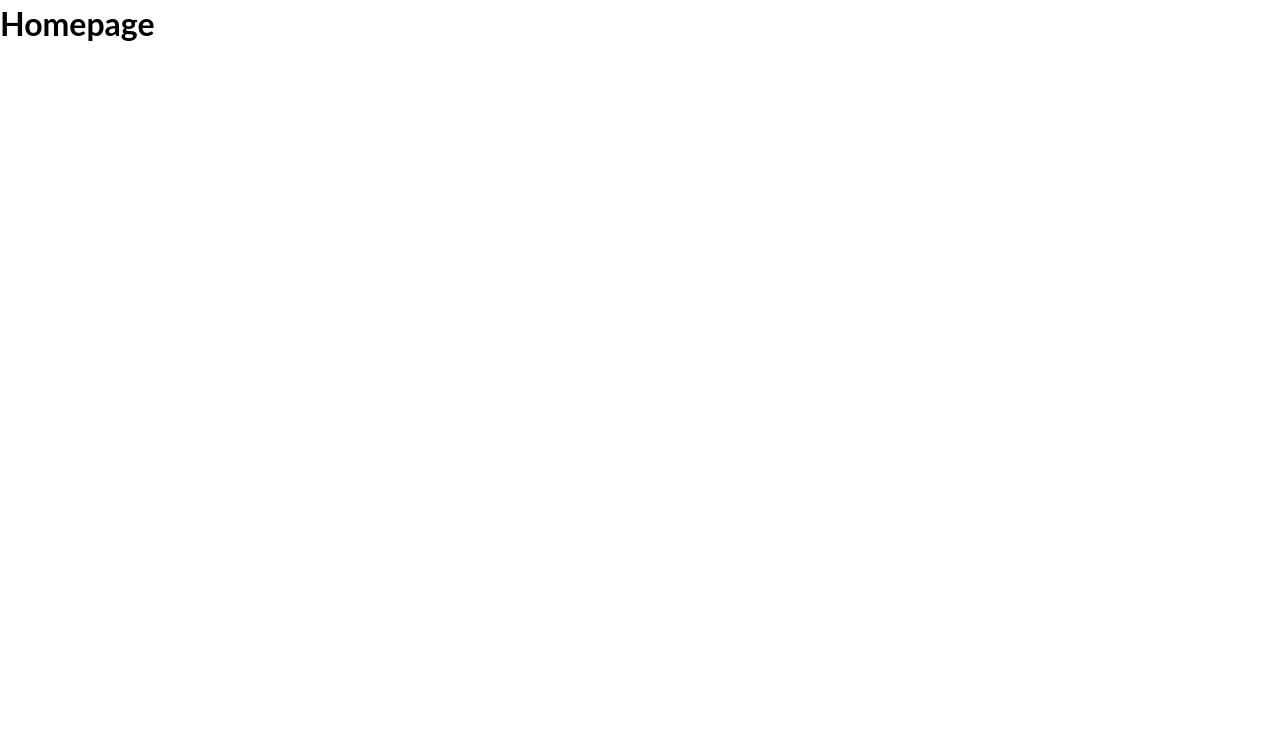
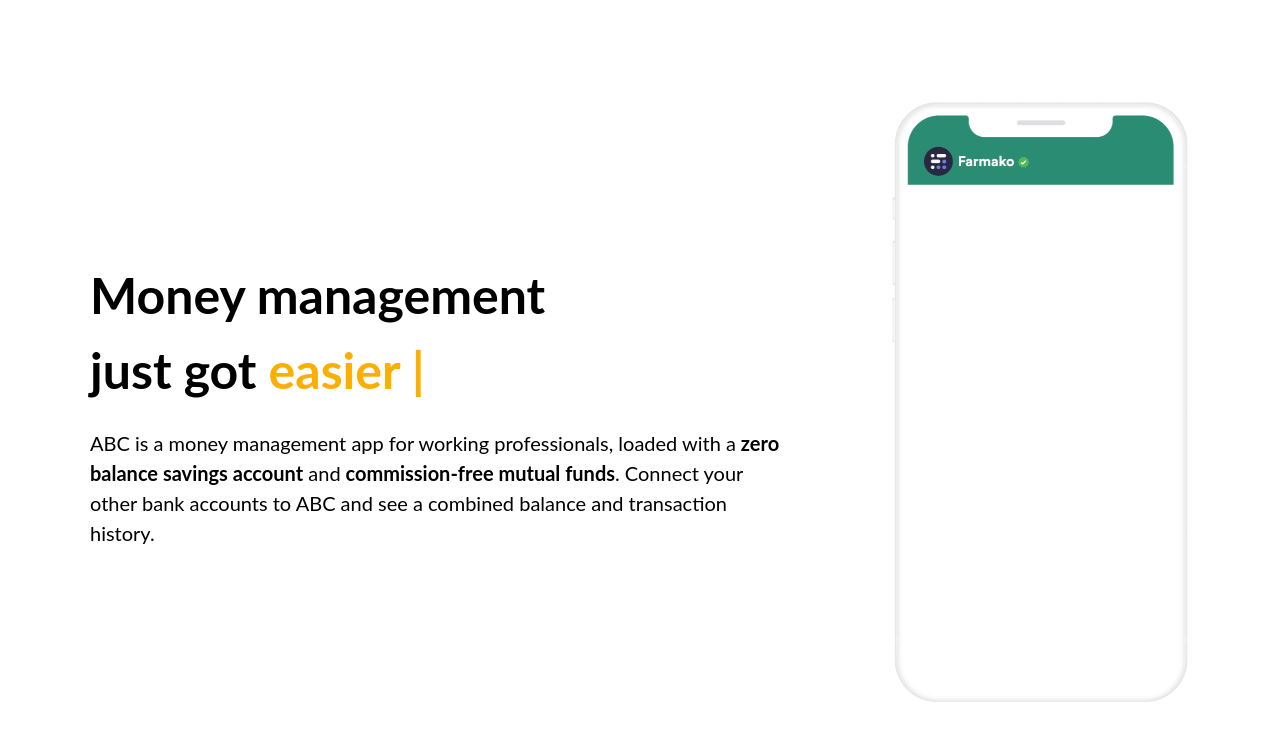
Before and after one commit to tichnas/SALT-assignment-client, a React (Create React App) app: page / in a window 1280 px wide. Shown: the top 740 px of the page. Built offline with nearby package versions, Linux system fonts and the light colour scheme.

Commit message:
Home hero section (responsive + Typer component)

```diff
--- a/src/App.css
+++ b/src/App.css
@@ -7,6 +7,12 @@
 
 html {
   font-size: 62.5%; }
+  @media only screen and (max-width: 75em) {
+    html {
+      font-size: 56.25%; } }
+  @media only screen and (max-width: 56.25em) {
+    html {
+      font-size: 50%; } }
 
 body {
   box-sizing: border-box;
@@ -19,6 +25,70 @@ body {
 body {
   font-family: 'Lato', sans-serif;
   font-weight: 400;
-  font-size: 1.6rem;
+  font-size: 2rem;
   color: #000;
   line-height: 1.5; }
+
+h2 {
+  font-size: 5rem; }
+
+.ml-s {
+  margin-left: 1rem !important; }
+
+.mr-s {
+  margin-right: 1rem !important; }
+
+.mt-s {
+  margin-top: 1rem !important; }
+
+.mb-s {
+  margin-bottom: 1rem !important; }
+
+.ml-m {
+  margin-left: 2rem !important; }
+
+.mr-m {
+  margin-right: 2rem !important; }
+
+.mt-m {
+  margin-top: 2rem !important; }
+
+.mb-m {
+  margin-bottom: 2rem !important; }
+
+.bold {
+  font-weight: bold; }
+
+.primary {
+  color: #fbaf03; }
+
+@keyframes blink {
+  0% {
+    visibility: visible; }
+  49% {
+    visibility: hidden; }
+  99% {
+    visibility: hidden; }
+  100% {
+    visibility: visible; } }
+
+section {
+  max-width: 120rem;
+  margin: auto;
+  padding-left: 5rem;
+  padding-right: 5rem; }
+
+.hero {
+  display: flex;
+  align-items: center;
+  justify-content: center;
+  gap: 10rem;
+  margin: 10rem auto; }
+  @media only screen and (max-width: 50em) {
+    .hero {
+      flex-wrap: wrap; } }
+  .hero__mobile {
+    width: 30rem; }
+
+.typer__cursor {
+  animation: blink 1s infinite; }
--- /dev/null
+++ b/src/components/Homepage/Hero.js
@@ -0,0 +1,32 @@
+import mobile from '../../assets/hero-mobile.gif';
+import Typer from '../Typer';
+
+function Hero() {
+  return (
+    <section className='hero'>
+      <div>
+        <h2 className='mb-m'>
+          Money management
+          <br />
+          just got{' '}
+          <Typer
+            className='primary'
+            sentences={['smarter', 'easier', 'safer']}
+          />
+        </h2>
+
+        <p>
+          ABC is a money management app for working professionals, loaded with a
+          <span className='bold'> zero balance savings account</span> and
+          <span className='bold'> commission-free mutual funds</span>. Connect
+          your other bank accounts to ABC and see a combined balance and
+          transaction history.
+        </p>
+      </div>
+
+      <img src={mobile} alt='Mobile' className='hero__mobile' />
+    </section>
+  );
+}
+
+export default Hero;
--- /dev/null
+++ b/src/components/Homepage/_homepage.scss
@@ -0,0 +1,15 @@
+.hero {
+  display: flex;
+  align-items: center;
+  justify-content: center;
+  gap: 10rem;
+  margin: 10rem auto;
+
+  @media only screen and (max-width: 50em) {
+    flex-wrap: wrap;
+  }
+
+  &__mobile {
+    width: 30rem;
+  }
+}
--- a/src/components/Homepage/index.js
+++ b/src/components/Homepage/index.js
@@ -1,6 +1,11 @@
-function Homepage()
-{
-  return <h1>Homepage</h1>
+import Hero from './Hero';
+
+function Homepage() {
+  return (
+    <main>
+      <Hero />
+    </main>
+  );
 }
 
-export default Homepage
+export default Homepage;
--- /dev/null
+++ b/src/components/Typer/_typer.scss
@@ -0,0 +1,3 @@
+.typer__cursor {
+  animation: blink 1s infinite;
+}
--- /dev/null
+++ b/src/components/Typer/index.js
@@ -0,0 +1,55 @@
+import { useEffect, useState } from 'react';
+
+function Typer({
+  sentences,
+  className = '',
+  letterWait = 80,
+  sentenceWait = 2000,
+}) {
+  const [text, setText] = useState('');
+  const [sentence, setSentence] = useState(-1);
+  const [letter, setLetter] = useState(-1);
+  const [erasing, setErasing] = useState(false);
+
+  useEffect(() => {
+    if (sentence === sentences.length) return setSentence(0);
+
+    let timer;
+
+    if (letter === -1) {
+      timer = setTimeout(() => {
+        setSentence(s => s + 1);
+        setLetter(0);
+        setErasing(false);
+      }, letterWait);
+    } else if (letter === sentences[sentence].length) {
+      timer = setTimeout(() => {
+        setLetter(l => l - 1);
+        setErasing(true);
+      }, sentenceWait);
+    } else if (erasing) {
+      setText(t => t.slice(0, letter));
+
+      timer = setTimeout(() => {
+        setLetter(l => l - 1);
+      }, letterWait);
+    } else {
+      setText(t => t + sentences[sentence][letter]);
+
+      timer = setTimeout(() => {
+        setLetter(l => l + 1);
+        setErasing(false);
+      }, letterWait);
+    }
+
+    return () => clearTimeout(timer);
+  }, [sentence, letter, erasing]);
+
+  return (
+    <span className={className}>
+      {text} <span className='typer__cursor'>|</span>
+    </span>
+  );
+}
+
+export default Typer;
--- a/src/sass/base/_typography.scss
+++ b/src/sass/base/_typography.scss
@@ -1,7 +1,11 @@
 body {
   font-family: 'Lato', sans-serif;
   font-weight: 400;
-  font-size: 1.6rem;
+  font-size: 2rem;
   color: $color-black;
   line-height: 1.5;
 }
+
+h2 {
+  font-size: 5rem;
+}
--- /dev/null
+++ b/src/sass/base/_utilities.scss
@@ -0,0 +1,39 @@
+.ml-s {
+  margin-left: 1rem !important;
+}
+
+.mr-s {
+  margin-right: 1rem !important;
+}
+
+.mt-s {
+  margin-top: 1rem !important;
+}
+
+.mb-s {
+  margin-bottom: 1rem !important;
+}
+
+.ml-m {
+  margin-left: 2rem !important;
+}
+
+.mr-m {
+  margin-right: 2rem !important;
+}
+
+.mt-m {
+  margin-top: 2rem !important;
+}
+
+.mb-m {
+  margin-bottom: 2rem !important;
+}
+
+.bold {
+  font-weight: bold;
+}
+
+.primary {
+  color: $color-primary;
+}
--- /dev/null
+++ b/src/sass/layouts/_containers.scss
@@ -0,0 +1,6 @@
+section {
+  max-width: 120rem;
+  margin: auto;
+  padding-left: 5rem;
+  padding-right: 5rem;
+}
```
Also changed, not shown: src/sass/base/_animations.scss (added, +14 -0 lines), src/sass/base/_base.scss (+8 -0 lines), src/sass/main.scss (+7 -0 lines), src/assets/hero-mobile.gif (added).
